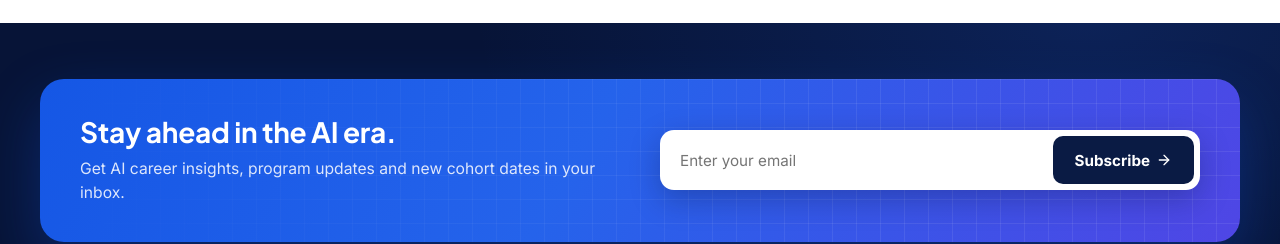
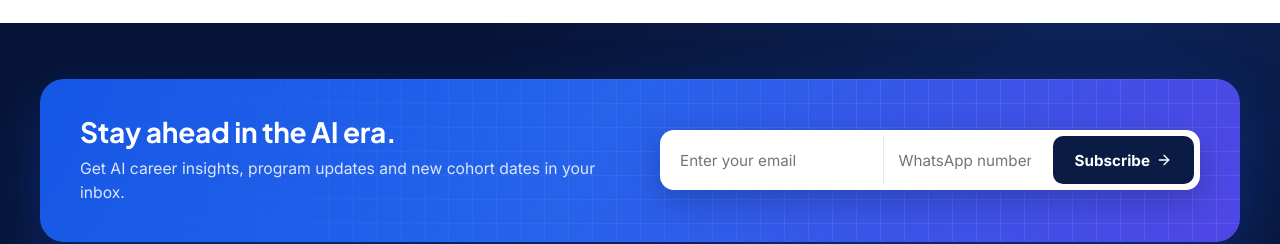
Before and after one commit to TrustSign123/datamarcos, a Next.js app: page / in a window 1280 px wide. Shown: the part 9360-9604 px from the top of the page. Built offline with nearby package versions, Linux system fonts and the light colour scheme; no server answers.

Commit message:
Footer newsletter: add WhatsApp number (lead sheet requires phone)

```diff
--- a/app/ds.css
+++ b/app/ds.css
@@ -1145,9 +1145,9 @@ html[data-theme] .footer.ds-footer.dmf { padding: 0; background: radial-gradient
 .dmf-news-card::before { content: ""; position: absolute; inset: 0; z-index: -1; background-image: linear-gradient(rgba(255,255,255,.08) 1px, transparent 1px), linear-gradient(90deg, rgba(255,255,255,.08) 1px, transparent 1px); background-size: 24px 24px; -webkit-mask-image: linear-gradient(90deg, transparent, #000 70%); mask-image: linear-gradient(90deg, transparent, #000 70%); }
 html[data-theme] body .dmf-news-copy h2 { margin: 0 0 8px; color: #fff; font-family: var(--ds-display); font-size: 1.75rem; line-height: 1.2; letter-spacing: -.01em; }
 .dmf-news-copy p { margin: 0; color: rgba(255, 255, 255, .85); font-size: .98rem; line-height: 1.55; }
-.dmf-news-form { display: grid; grid-template-columns: minmax(0, 1fr) auto; gap: 8px; padding: 6px; border-radius: 14px; background: #fff; box-shadow: 0 10px 30px rgba(4, 14, 40, .25); }
-.dmf-news-form input[type="email"] { min-width: 0; height: 48px; padding: 0 14px; border: 0; border-radius: 10px; background: transparent; color: var(--ds-navy); font: inherit; font-size: .95rem; outline: none; }
-.dmf-news-form input[type="email"]:focus-visible { box-shadow: inset 0 0 0 2px var(--ds-blue-100); }
+.dmf-news-form { display: grid; grid-template-columns: minmax(0, 1.3fr) minmax(0, 1fr) auto; gap: 8px; padding: 6px; border-radius: 14px; background: #fff; box-shadow: 0 10px 30px rgba(4, 14, 40, .25); }
+.dmf-news-form input[type="email"], .dmf-news-form input[type="tel"] { min-width: 0; height: 48px; padding: 0 14px; border: 0; border-radius: 10px; background: transparent; color: var(--ds-navy); font: inherit; font-size: .95rem; outline: none; }
+.dmf-news-form input[type="email"]:focus-visible, .dmf-news-form input[type="tel"]:focus-visible { box-shadow: inset 0 0 0 2px var(--ds-blue-100); }
 .dmf-news-form button { display: inline-flex; align-items: center; justify-content: center; gap: 6px; height: 48px; padding: 0 22px; border: 0; border-radius: 10px; background: var(--ds-navy); color: #fff; font: inherit; font-size: .95rem; font-weight: 700; cursor: pointer; transition: background .2s; }
 .dmf-news-form button:hover { background: #12306e; }
 .dmf-news-form button:disabled { opacity: .75; cursor: wait; }
@@ -1198,3 +1198,5 @@ html[data-theme] .footer.dmf .dmf-contact a { display: inline; margin: 0; color:
   .dmf-copy { flex-direction: column; align-items: flex-start; padding-bottom: 120px; } /* clear the WhatsApp button and mobile CTA bar */
 }
 @media (min-width: 768px) { .dmf-copy { padding-right: 180px; } } /* keep text clear of the fixed Contact Us button */
+.dmf-news-form input[type="tel"] { border-left: 1px solid #e2e8f0; border-radius: 0; }
+@media (max-width: 767px) { .dmf-news-form input[type="tel"] { border-left: 0; border-top: 1px solid #e2e8f0; } }
--- a/components/footer/NewsletterForm.tsx
+++ b/components/footer/NewsletterForm.tsx
@@ -5,6 +5,7 @@ import { ArrowRight, Check, Loader2 } from "lucide-react";
 import { LEAD_NOT_SURE, leadEndpoint } from "@/config/lead";
 import { site } from "@/config/site";
 import { readAttribution } from "@/lib/analytics";
+import { PHONE_ERROR, readDetectedPhoneCountry, toE164 } from "@/lib/phone";
 
 /**
  * Footer newsletter signup. Posts to the same site-wide lead endpoint (Google Sheet) as every other form,
@@ -21,6 +22,8 @@ export function NewsletterForm() {
     if (String(data.get("website") || "")) { setState("done"); return; } // honeypot
     const email = String(data.get("email") || "").trim();
     if (!/^[^\s@]+@[^\s@]+\.[^\s@]{2,}$/.test(email)) { setState("error"); setMessage("Please enter a valid email address."); return; }
+    const phone = toE164(String(data.get("phone") || "").trim(), readDetectedPhoneCountry() || "IN");
+    if (!phone) { setState("error"); setMessage(PHONE_ERROR); return; }
     setState("loading"); setMessage("");
     const attribution = readAttribution() as Record<string, string>;
     try {
@@ -29,7 +32,7 @@ export function NewsletterForm() {
         method: "POST",
         headers: { "Content-Type": "text/plain;charset=utf-8" },
         body: JSON.stringify({
-          name: "Newsletter subscriber", email, phone: "", course: LEAD_NOT_SURE,
+          name: "Newsletter subscriber", email, phone, course: LEAD_NOT_SURE,
           cta: "Footer - Newsletter Subscribe", intent: "newsletter", source: "newsletter",
           page: window.location.href,
           utm_source: attribution.utm_source || "", utm_medium: attribution.utm_medium || "", utm_campaign: attribution.utm_campaign || "",
@@ -55,6 +58,8 @@ export function NewsletterForm() {
     <form className="dmf-news-form" onSubmit={onSubmit} noValidate>
       <label className="dmf-sr" htmlFor="dmf-news-email">Email address</label>
       <input id="dmf-news-email" name="email" type="email" inputMode="email" autoComplete="email" placeholder="Enter your email" required aria-invalid={state === "error"} aria-describedby={message ? "dmf-news-msg" : undefined} />
+      <label className="dmf-sr" htmlFor="dmf-news-phone">WhatsApp number</label>
+      <input id="dmf-news-phone" name="phone" type="tel" inputMode="tel" autoComplete="tel" placeholder="WhatsApp number" required />
       <input className="dmf-hp" name="website" tabIndex={-1} autoComplete="off" aria-hidden="true" />
       <button type="submit" disabled={state === "loading"}>
         {state === "loading" ? <Loader2 className="dmf-spin" size={16} aria-hidden="true" /> : null}
```
